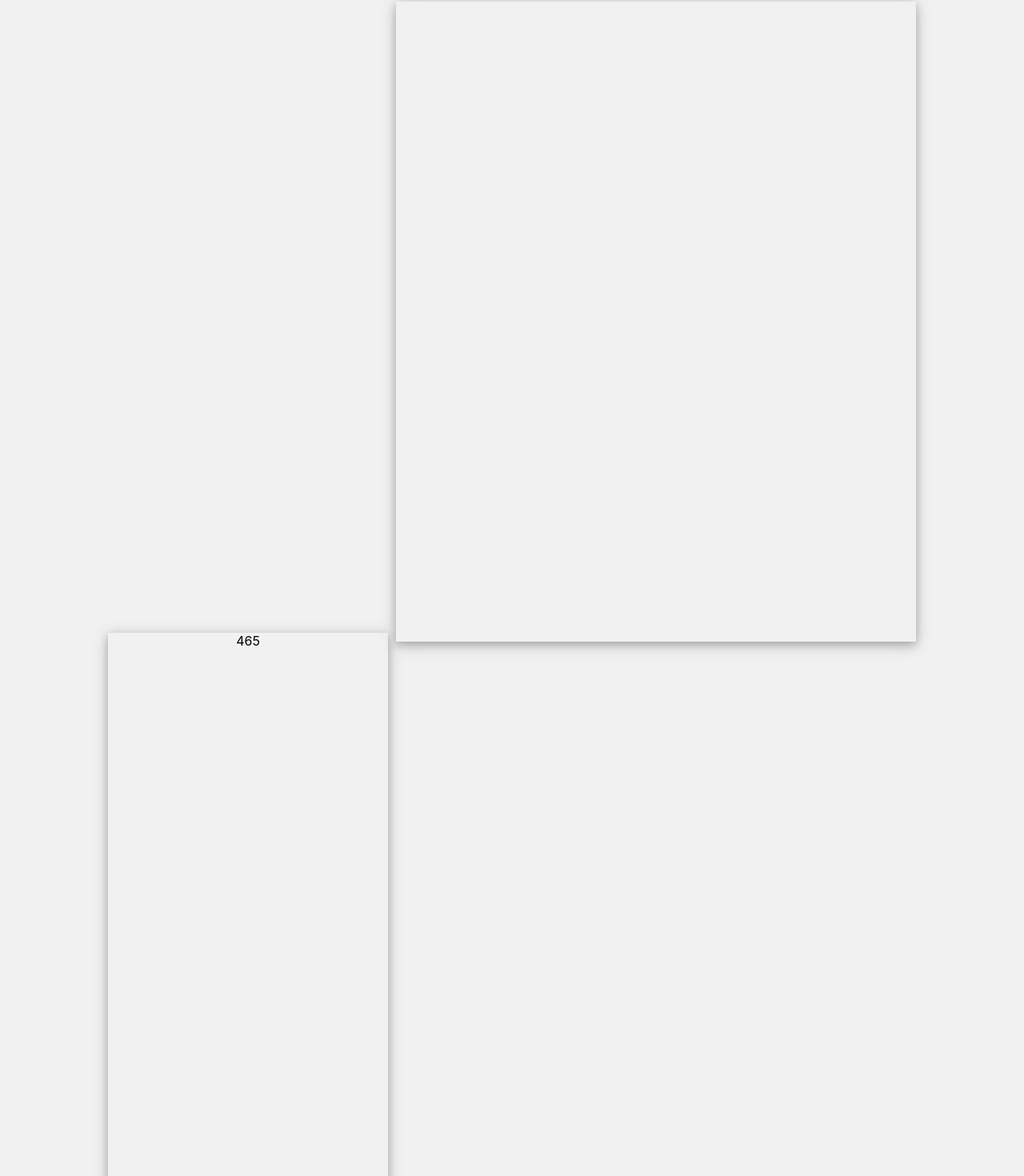
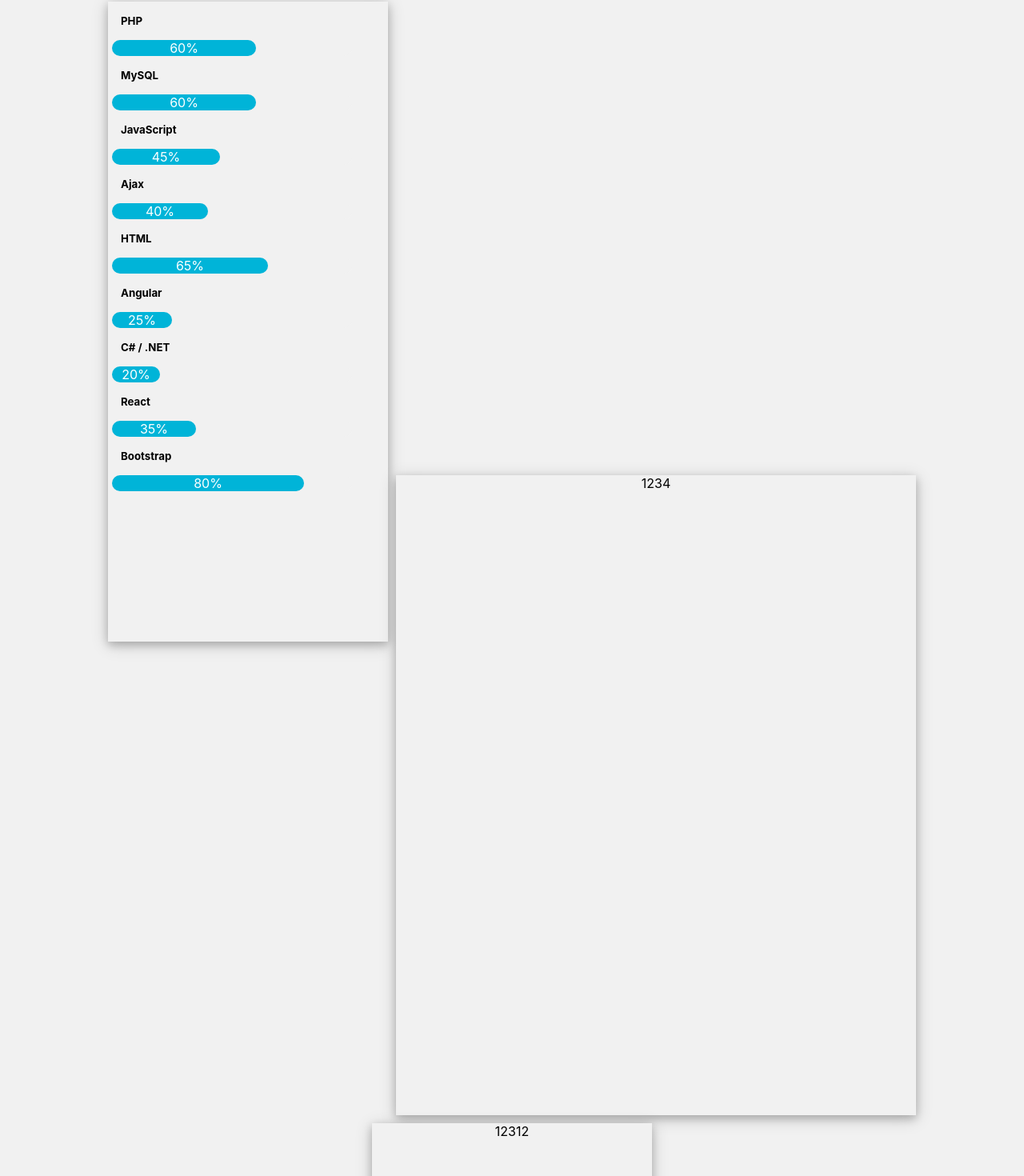
Before and after one commit to theoriginalvisagie/online-cv, a React (Create React App) app in the folder online-cv/: page / in a window 1280 px wide. Shown: the part 3-1473 px from the top of the page at 80% size. Built offline with nearby package versions, Linux system fonts and the light colour scheme.

Commit message:
skills changed to render dynamically off of const and styling added

```diff
--- a/online-cv/src/App.js
+++ b/online-cv/src/App.js
@@ -5,19 +5,32 @@
 import Sections from './components/Sections';
 
 function App() {
+  const techStack = [
+    {id: 1, name: "PHP", percent: '60'},
+    {id: 2, name: "MySQL", percent: '60'},
+    {id: 3, name: "JavaScript", percent: '45'},
+    {id: 4, name: "Ajax", percent: '40'},
+    {id: 5, name: "HTML", percent: '65'},
+    {id: 6, name: "Angular", percent: '25'},
+    {id: 7, name: "C# / .NET", percent: '20'},
+    {id: 8, name: "React", percent: '35'},
+    {id: 9, name: "Bootstrap", percent: '80'},
+
+  ];
+
   return (
     <div className="App">
-      {/* <Headings text='Full Stack Developer | Labmin' start='2020 - ' end='Current'/>
-      <Headings text='Photographer | Model Co Cape Town'/>
-
-      <SkillsBar percent='60' /> */}
-
-      {/* <SkillsBar percent='20' /> */}
       <Sections width='350'>
-        465
+      {techStack.map(function(data) {
+        return (
+          <div key={data.id}>
+            <SkillsBar data={data}/>
+          </div>
+        )
+      })}
       </Sections>
-      <Sections width='650'/>
-      <Sections width='350'/>
+      <Sections width='650' >1234</Sections>
+      <Sections width='350' >12312</Sections>
     </div>
 
 
--- a/online-cv/src/components/Sections.js
+++ b/online-cv/src/components/Sections.js
@@ -9,7 +9,9 @@
     };
 
     return (
-        <div style={elemStyle}>{props.children}</div>
+        <div style={elemStyle}>
+            {props.children}
+        </div>
     );
 }
 
--- a/online-cv/src/components/SkillsBar.js
+++ b/online-cv/src/components/SkillsBar.js
@@ -1,10 +1,12 @@
+import '../style/skills.css';
+
 function SkillsBar(props){
     const elemStylePercent = {
         color: "#FFF",
         backgroundColor: "#00b4d8",
-        width: `${props.percent}%`,
+        width: `${props.data.percent}%`,
         borderRadius: "16px",
-        textAlign: "center"
+        // textAlign: "center"
     };
 
     const elemStyle = {
@@ -12,14 +14,20 @@
         backgroundColor: "#f1f1f1",
         width: "300px",
         borderRadius: "16px",
-        textAlign: "center",
+        // textAlign: "center",
         margin: "5px"
     };
 
     return(
-        <div style={elemStyle}>
-            <div style={elemStylePercent}>{props.percent}%</div>
-        </div>
+        <>
+            <h5 className='SkillsHeading'>{props.data.name}</h5>
+            <div style={elemStyle}>
+                <div style={elemStylePercent}>
+                    {props.data.percent}%
+                </div>
+            </div>
+        </>
+
 
     );
 }
--- /dev/null
+++ b/online-cv/src/style/skills.css
@@ -0,0 +1,4 @@
+.SkillsHeading{
+    text-align: start;
+    margin: 16px;
+}
```
